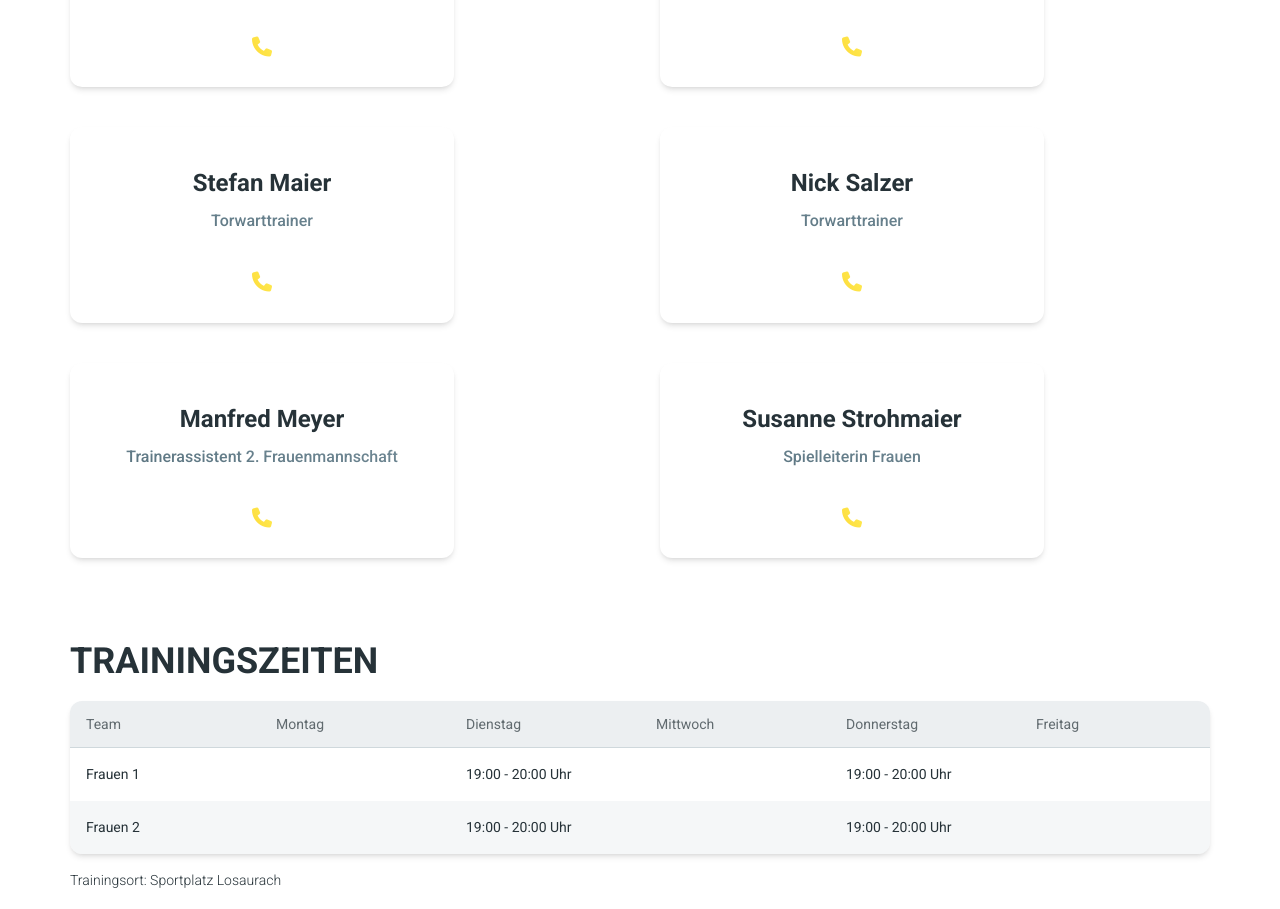
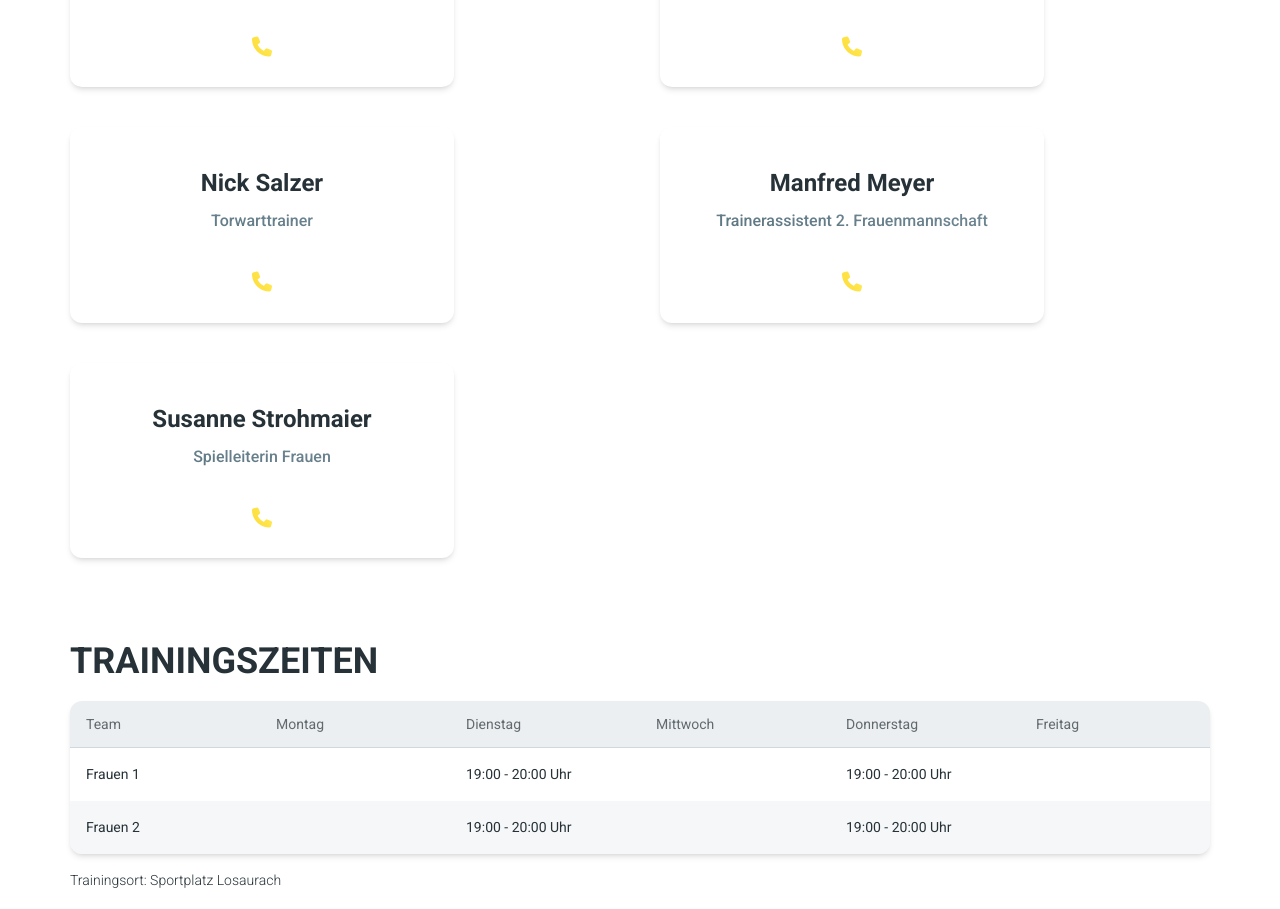
Before and after one commit to tomboe311/svlosaurach, a Next.js app: page /dist/frauen in a window 1280 px wide. Shown: the part 1440-2349 px from the top of the page. Built offline with nearby package versions, Linux system fonts and the light colour scheme.

Commit message:
remove Trainer Stefan Maier

```diff
--- a/src/app/frauen/frauen.tsx
+++ b/src/app/frauen/frauen.tsx
@@ -19,13 +19,6 @@ const TRAINER = [
         section: "Trainerin 2. Frauenmannschaft",
         mail: "",
         phone: "+49 (0) 1525 6158385",
-    },
-    {
-        img: "",
-        name: "Stefan Maier",
-        section: "Torwarttrainer",
-        mail: "",
-        phone: "+49 (0) 1511 7684369",
     },
     {
         img: "",
```
